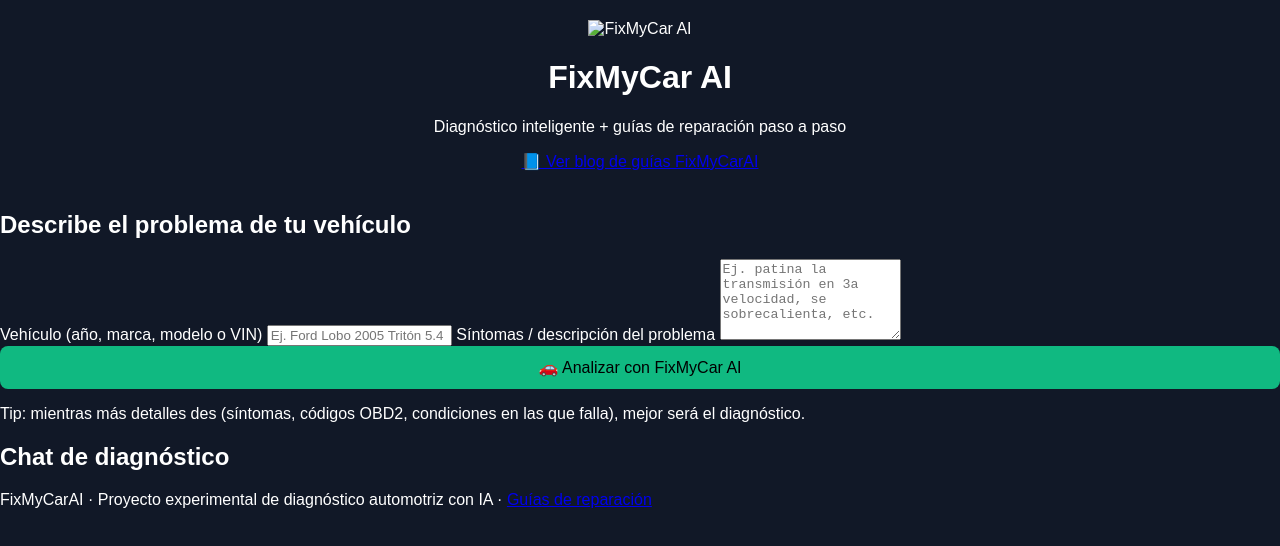
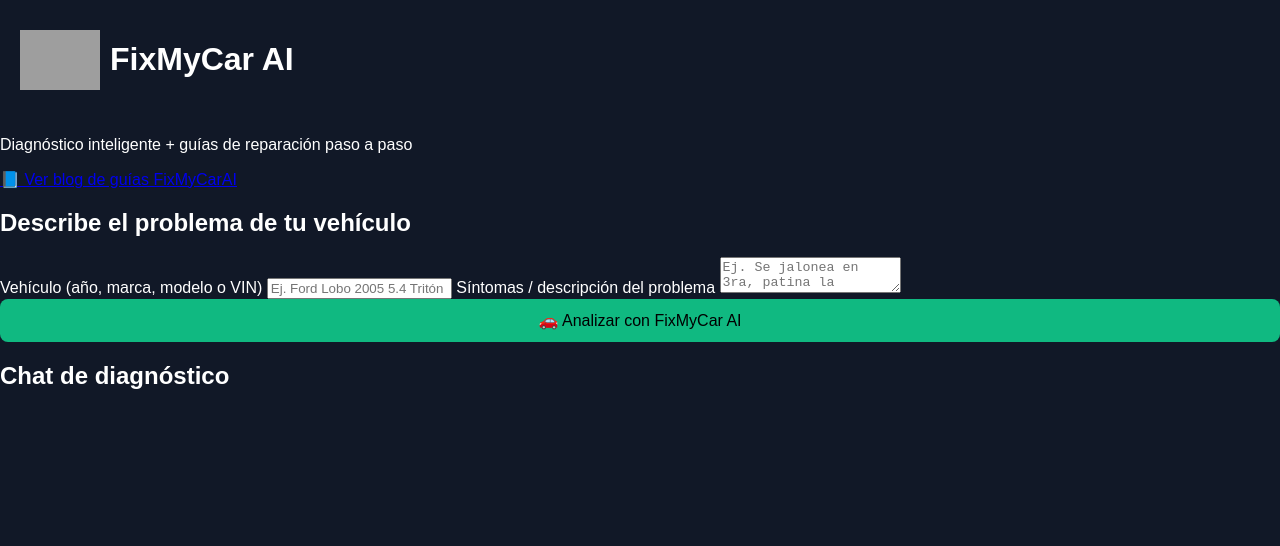
Before and after one commit to diegonavarroalcantar-gif/fixmycarAI, a website: page index.html in a window 1280 px wide. Drawn offline with Linux system fonts and the light colour scheme; grey boxes are pictures that could not be loaded.

Commit message:
Update index.html

```diff
--- a/index.html
+++ b/index.html
@@ -1,72 +1,63 @@
 <!DOCTYPE html>
 <html lang="es">
 <head>
-  <meta charset="UTF-8" />
-  <meta name="viewport" content="width=device-width, initial-scale=1.0" />
-  <title>FixMyCar AI</title>
+    <meta charset="UTF-8">
+    <meta name="viewport" content="width=device-width, initial-scale=1.0">
+    <title>FixMyCar AI</title>
+    <link rel="stylesheet" href="/style.css">
 
-  <!-- Estilos principales -->
-  <link rel="stylesheet" href="./style.css" />
+    <style>
+        header {
+            display: flex;
+            align-items: center;
+            gap: 10px;
+        }
+        header img {
+            height: 60px;
+        }
+    </style>
 </head>
+
 <body>
-  <header class="top-bar">
-    <div class="logo-box">
-      <!-- Asegúrate de tener logo-fixmycar.png en la raíz del proyecto -->
-      <img src="./logo-fixmycar.png" alt="FixMyCar AI" class="logo" />
-      <div>
-        <h1>FixMyCar <span>AI</span></h1>
-        <p>Diagnóstico inteligente + guías de reparación paso a paso</p>
-      </div>
-    </div>
-    <a href="/blog/index.html" class="btn-blog">📘 Ver blog de guías FixMyCarAI</a>
-  </header>
 
-  <main class="layout">
-    <!-- Panel de entrada -->
-    <section class="panel panel-left">
-      <h2>Describe el problema de tu vehículo</h2>
+<header>
+    <img src="https://i.imgur.com/9noXb4P.png" alt="FixMyCar Logo">
+    <h1>FixMyCar AI</h1>
+</header>
 
-      <label for="vehicle" class="label">Vehículo (año, marca, modelo o VIN)</label>
-      <input
-        id="vehicle"
-        type="text"
-        class="input"
-        placeholder="Ej. Ford Lobo 2005 Tritón 5.4"
-      />
+<p>Diagnóstico inteligente + guías de reparación paso a paso</p>
 
-      <label for="message" class="label">Síntomas / descripción del problema</label>
-      <textarea
-        id="message"
-        rows="5"
-        class="textarea"
-        placeholder="Ej. patina la transmisión en 3a velocidad, se sobrecalienta, etc."
-      ></textarea>
+<a href="/blog/index.html">📘 Ver blog de guías FixMyCarAI</a>
 
-      <button id="analyzeBtn" class="btn-primary">
-        🚗 Analizar con FixMyCar AI
-      </button>
+<section>
+    <h2>Describe el problema de tu vehículo</h2>
 
-      <p class="tip">
-        Tip: mientras más detalles des (síntomas, códigos OBD2, condiciones en las que
-        falla), mejor será el diagnóstico.
-      </p>
-    </section>
+    <label>Vehículo (año, marca, modelo o VIN)</label>
+    <input id="vehicle" type="text" placeholder="Ej. Ford Lobo 2005 5.4 Tritón" />
 
-    <!-- Panel de chat -->
-    <section class="panel panel-right">
-      <h2>Chat de diagnóstico</h2>
-      <div id="chat" class="chat-box"></div>
-    </section>
-  </main>
+    <label>Síntomas / descripción del problema</label>
+    <textarea id="symptoms" placeholder="Ej. Se jalonea en 3ra, patina la transmisión, marca sobrecalentamiento..."></textarea>
 
-  <footer class="footer">
-    <p>
-      FixMyCarAI · Proyecto experimental de diagnóstico automotriz con IA ·
-      <a href="/blog/index.html">Guías de reparación</a>
-    </p>
-  </footer>
+    <button onclick="send()">🚗 Analizar con FixMyCar AI</button>
+</section>
 
-  <!-- Lógica de frontend -->
-  <script src="./app.js"></script>
+<h2>Chat de diagnóstico</h2>
+<div id="chat"></div>
+
+<script>
+async function send() {
+    const message = document.getElementById("symptoms").value;
+
+    const res = await fetch("/api/diagnose", {
+        method: "POST",
+        headers: { "Content-Type": "application/json" },
+        body: JSON.stringify({ message })
+    });
+
+    const data = await res.json();
+    document.getElementById("chat").innerText = JSON.stringify(data, null, 2);
+}
+</script>
+
 </body>
 </html>
```
